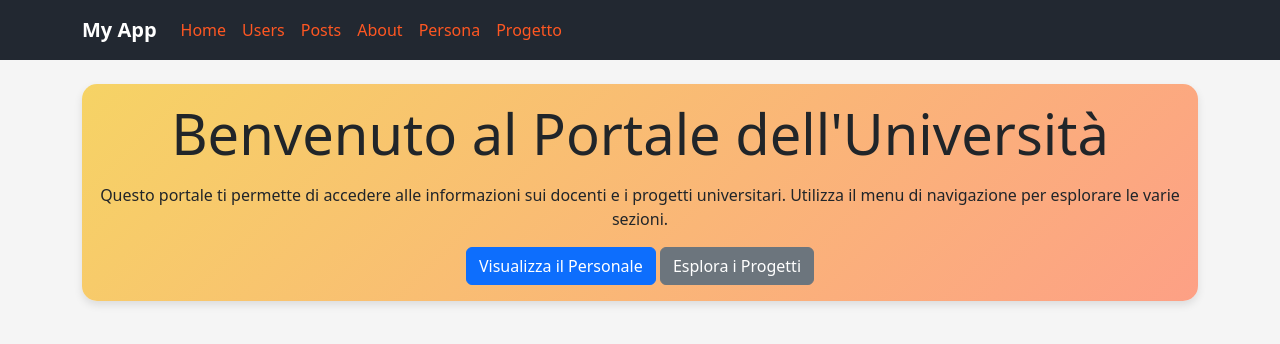
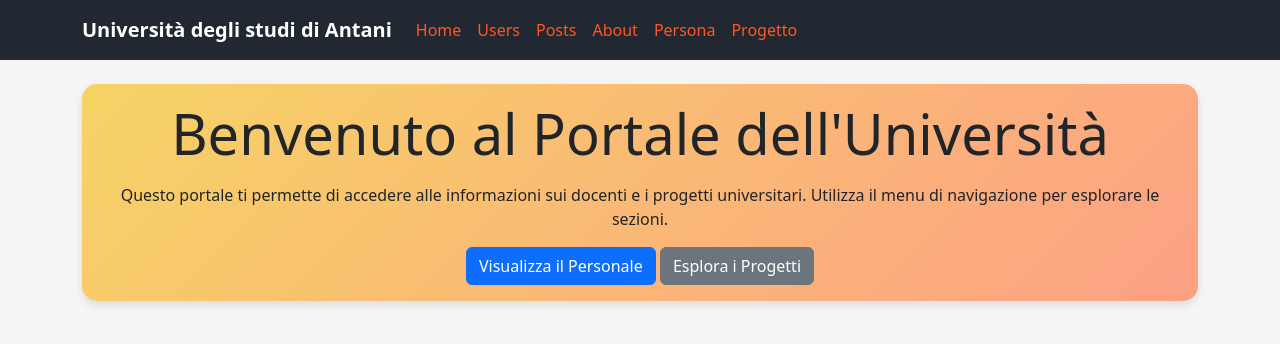
Before and after one commit to FedericoFrancescoFalco/progetto_finale, a React (Vite) app in the folder progetto_finale/: page / in a window 1280 px wide. Shown: the top 344 px of the page. Built offline with nearby package versions, Linux system fonts and the light colour scheme.

Commit message:
modifica 7

```diff
--- a/progetto_finale/src/components/Home.jsx
+++ b/progetto_finale/src/components/Home.jsx
@@ -18,7 +18,7 @@ const Home = () => {
           <Card.Title className="display-4">Benvenuto al Portale dell'Università</Card.Title>
           <Card.Text className="mt-3">
             Questo portale ti permette di accedere alle informazioni sui docenti e i progetti universitari.
-            Utilizza il menu di navigazione per esplorare le varie sezioni.
+            Utilizza il menu di navigazione per esplorare le sezioni.
           </Card.Text>
           <Button variant="primary">
             <Link to="/persona" style={{ textDecoration: 'none', color: 'white' }}>
--- a/progetto_finale/src/components/Navbar.jsx
+++ b/progetto_finale/src/components/Navbar.jsx
@@ -6,7 +6,7 @@ const CustomNavbar = () => {
   return (
     <Navbar style={{ background: '#222831', padding: '10px' }} expand="lg">
       <Container>
-        <Navbar.Brand as={Link} to="/" style={{ color: 'white', fontWeight: 'bold' }}>My App</Navbar.Brand>
+        <Navbar.Brand as={Link} to="/" style={{ color: 'white', fontWeight: 'bold' }}>Università degli studi di Antani</Navbar.Brand>
         <Navbar.Toggle aria-controls="basic-navbar-nav" />
         <Navbar.Collapse id="basic-navbar-nav">
           <Nav className="me-auto">
```
